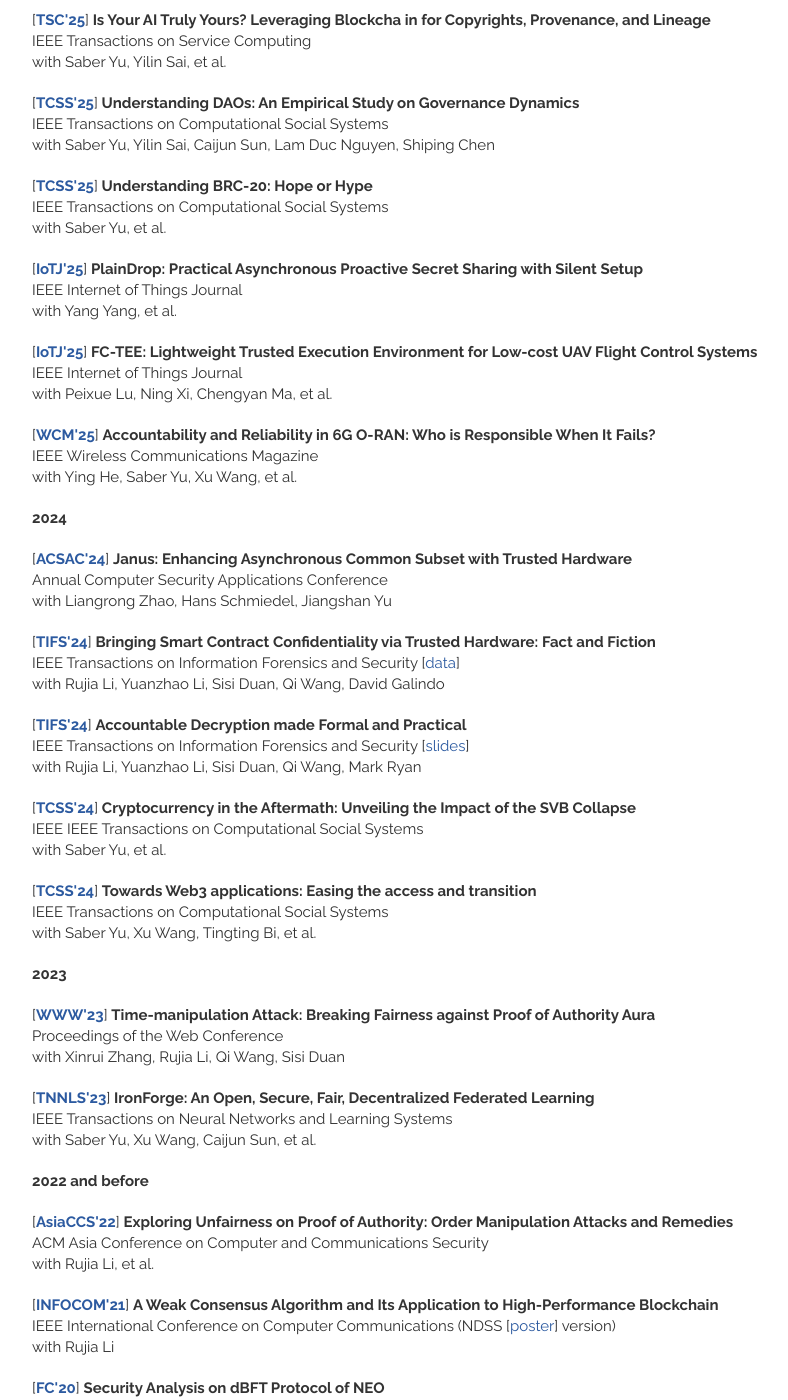
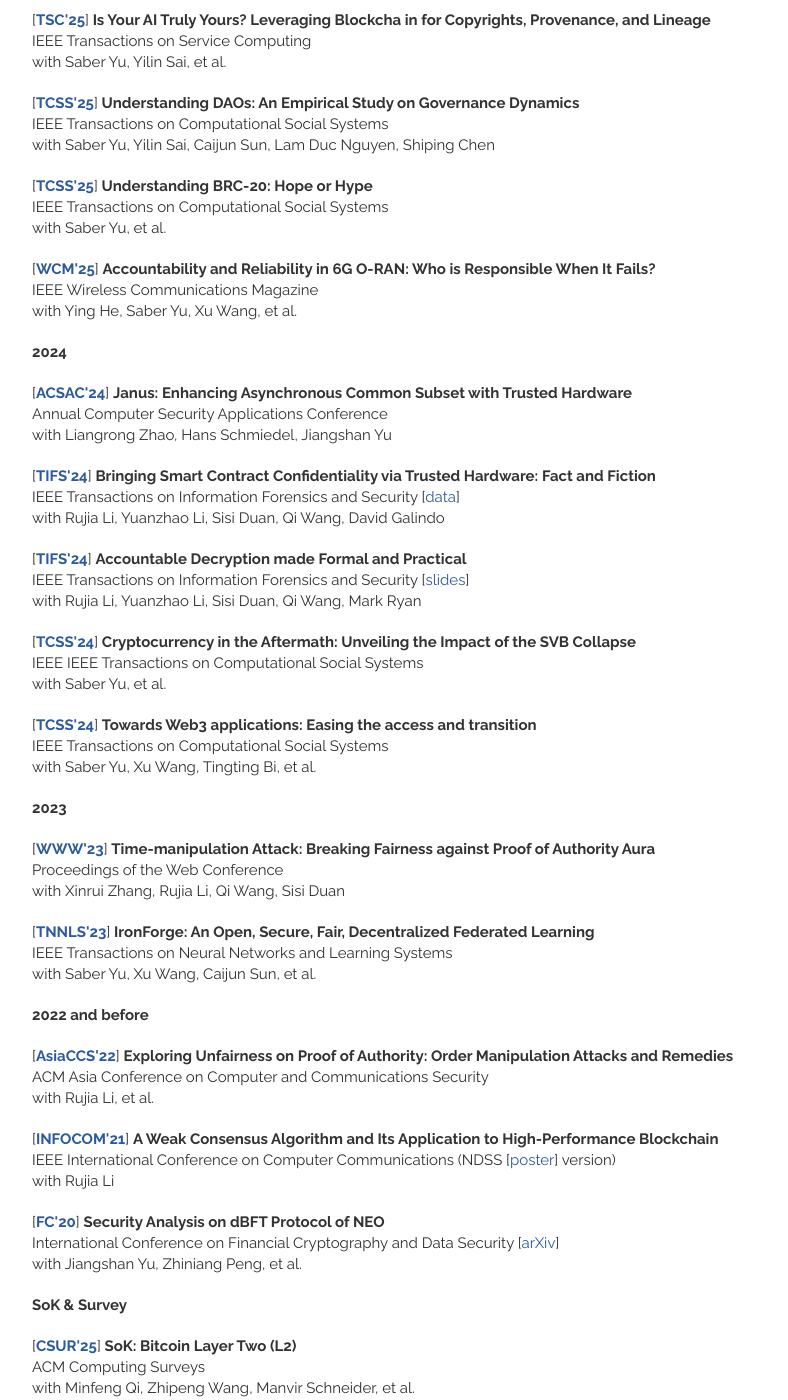
Before and after one commit to qinwang-git/qinwang-git.github.io, a Jekyll site: the page built from publications.html, in a window 1280 px wide and 1400 px high, scrolled down 1644 px. Shown: the whole window, without its empty margins (148-936 px from the left). Built offline with Jekyll 4.4.1, drawn with Linux system fonts in a browser that asks for light colours; nearby versions of some CDN libraries; some of the changed text lies outside the part shown.

```diff
--- a/_includes/publications.html
+++ b/_includes/publications.html
@@ -203,24 +203,6 @@
 
     <article>
         <header>
-            [<strong><a href = "" target="_blank">IoTJ'25</a></strong>]
-               <strong> PlainDrop: Practical Asynchronous Proactive Secret Sharing with Silent Setup</strong>
-            <br>IEEE Internet of Things Journal
-            <br>with Yang Yang, et al.
-       </header>
-   </article>
-
-   <article>
-        <header>
-            [<strong><a href = "" target="_blank">IoTJ'25</a></strong>]
-               <strong> FC-TEE: Lightweight Trusted Execution Environment for Low-cost UAV Flight Control Systems</strong>
-            <br>IEEE Internet of Things Journal
-            <br>with Peixue Lu, Ning Xi, Chengyan Ma, et al.
-       </header>
-   </article>
-
-    <article>
-        <header>
             [<strong><a href = "https://ieeexplore.ieee.org/document/10944629" target="_blank">WCM'25</a></strong>]
                 <strong> Accountability and Reliability in 6G O-RAN: Who is Responsible When It Fails? </strong>
             <br> IEEE Wireless Communications Magazine
@@ -332,16 +314,6 @@
        </header>
  </article>
 
-<article>
-        <header>
-            [<strong><a href = "https://ieeexplore.ieee.org/abstract/document/9167295" target="_blank">IoTJ'20</a></strong>]
-               <strong> Blockchain enables Your Bill Safer</strong>
-            <br>IEEE Internet of Things Journal
-            <br>with Longxia Huang, Shiping Chen, Yang Xiang
-       </header>
- </article>
-
-
 
 <article>
       <strong> SoK & Survey </strong>
```
